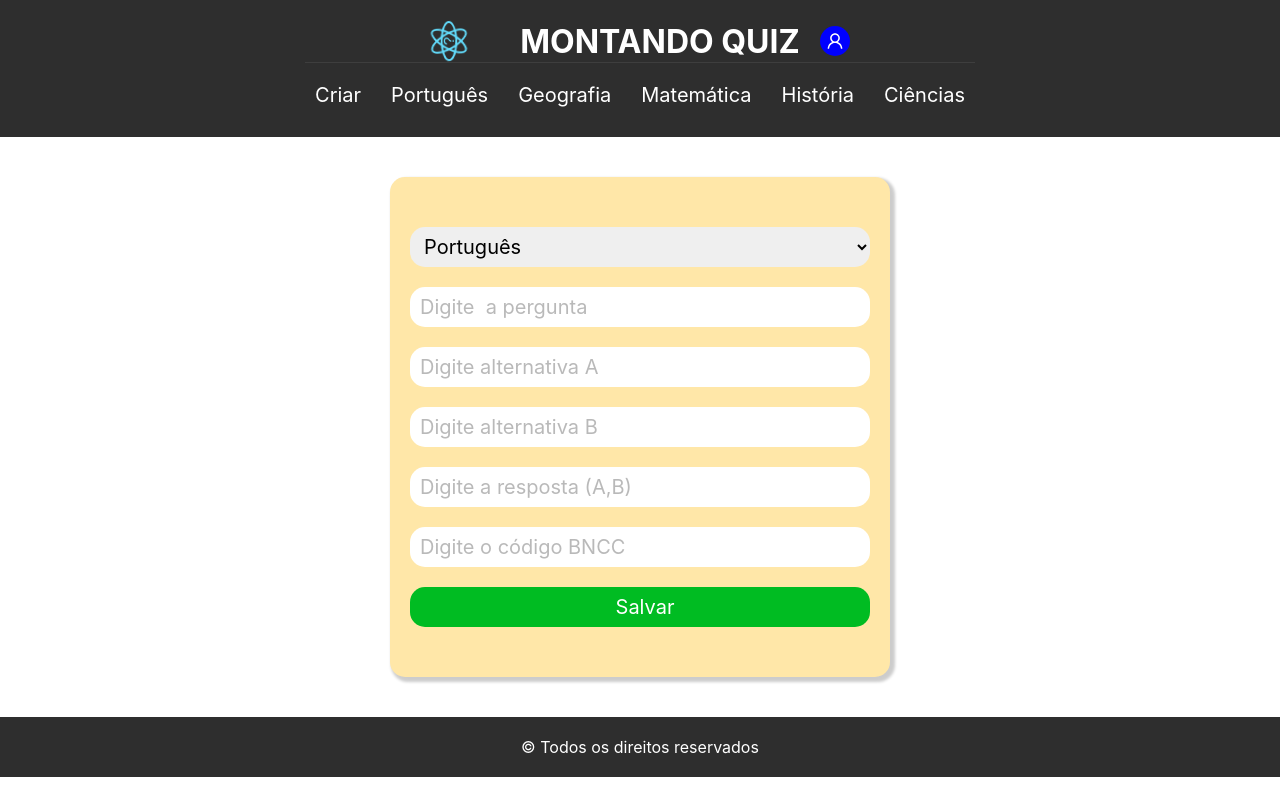
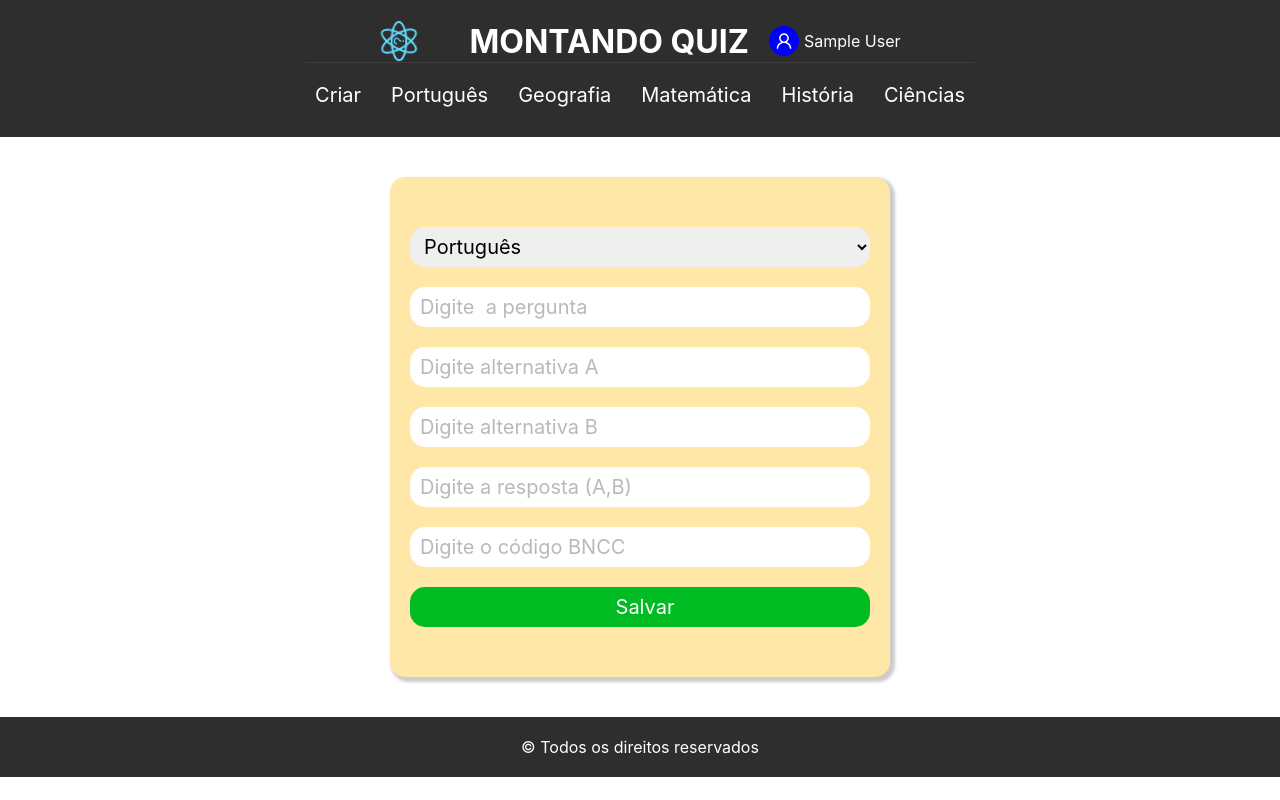
Before and after one commit to DutraGames/Create-Quiz, a Next.js app: page / in a window 1280 px wide. Built offline with nearby package versions, Linux system fonts and the light colour scheme; no server answers; sample sign-in values are in the browser's storage.

Commit message:
add userName in header

```diff
--- a/src/components/Header/index.jsx
+++ b/src/components/Header/index.jsx
@@ -6,11 +6,11 @@ import React, { useEffect } from 'react'
 import { AiOutlineUser } from 'react-icons/ai'
 import useAuth from '../../hooks/useAuth'
 import { auth } from '../../service/configFirebase'
-import { BtnLogado, ButtonsLink, Container, HeaderBottom, HeaderTop, Links, Rotate, Title } from './style'
+import { BtnLogado, ButtonsLink, Container, HeaderBottom, HeaderTop, Links, NameUser, Rotate, Title } from './style'
 
 export default function Header() {
 
-  const { Logado, setLogado, setNome } = useAuth()
+  const { Logado, setLogado, setNome , nome} = useAuth()
   const router = useRouter()
 
   useEffect(() => {
@@ -34,7 +34,7 @@ export default function Header() {
           <Image src='/logo.svg' width={40} height={40} alt="Logo Create Quiz" />
         </Rotate>
         <Title>MONTANDO QUIZ</Title>
-        {Logado ? (<><BtnLogado><AiOutlineUser size="2rem" /></BtnLogado></>) : (<></>)}
+        {Logado ? (<><BtnLogado><AiOutlineUser size="2rem" /></BtnLogado><NameUser>{nome}</NameUser></>) : (<></>)}
       </HeaderTop>
       {Logado? (
              <HeaderBottom>
--- a/src/components/Header/style.js
+++ b/src/components/Header/style.js
@@ -86,3 +86,9 @@ align-items: center;
 justify-content: center;
 color: #FFF;
 `
+
+export const NameUser = styled.span`
+color: #FFF;
+padding-left: .5rem;
+font-size: 1.6rem;
+`
```
